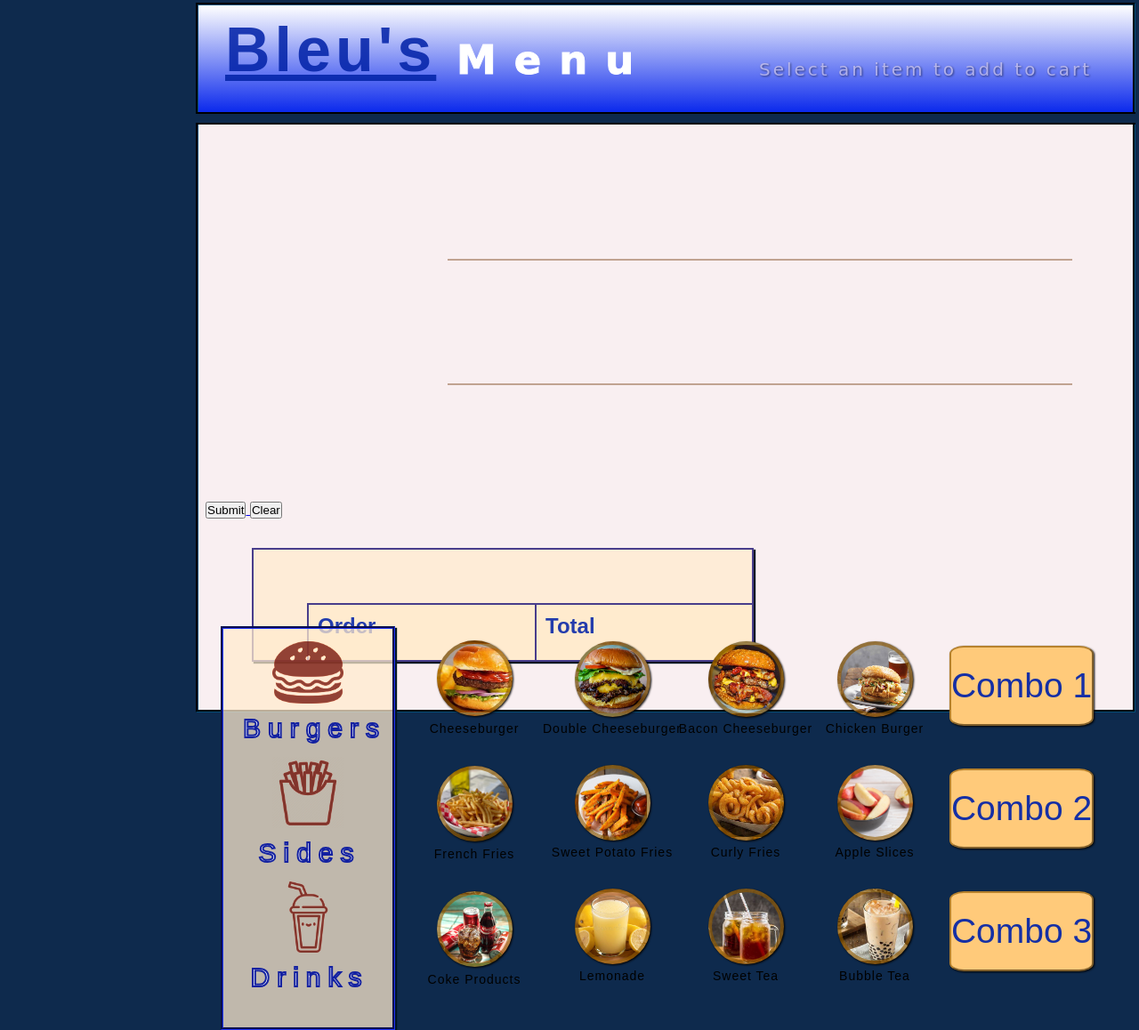
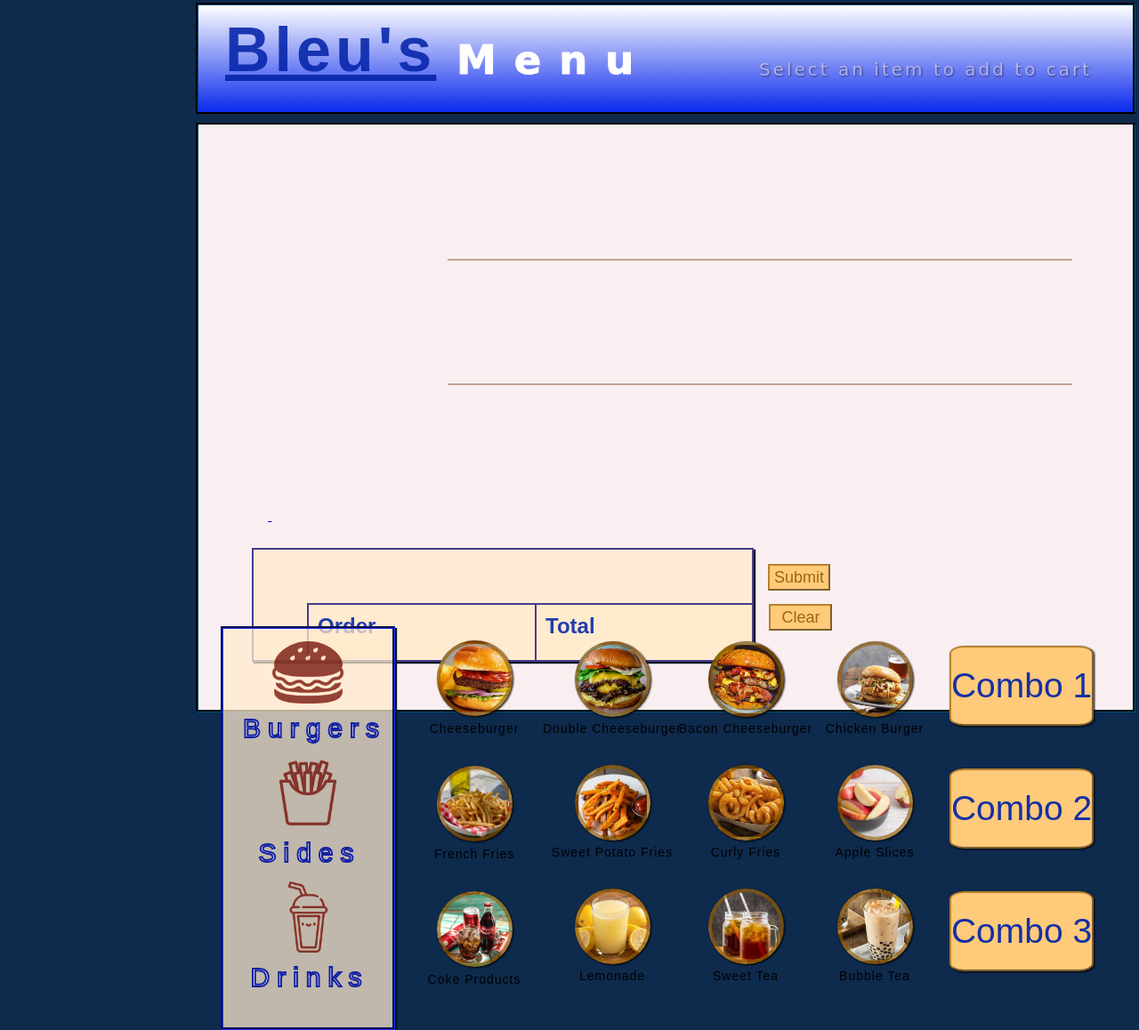
Before and after one commit to GMj86/flaskapp-borger, a Flask app: page / in a window 1280 px wide; the page is wider, and only the part inside the window is pictured. Shown: that part at 89% size. Run offline with Flask 2, Linux system fonts and the light colour scheme.

Commit message:
Update some.css

```diff
--- a/static/some.css
+++ b/static/some.css
@@ -85,6 +85,30 @@
     height:25vh;
     top: 550px;
     margin:auto;
+}
+
+.cartbox .button1  {
+    width: 70px;
+    height: 30px;
+    left: 632px;
+    top: 70px;
+    position: relative;
+    font-size: 18px;
+    background-color: rgb(255, 202, 122);
+    border-color: rgba(143, 89, 2, 0.638);
+    color:rgba(143, 89, 2, 0.879);
+}
+
+.cartbox .button2  {
+    width: 71px;
+    height: 30px;
+    left: 559px;
+    top: 115px;
+    position: relative;
+    font-size: 18px;
+    background-color: rgb(255, 202, 122);
+    border-color: rgba(143, 89, 2, 0.638);
+    color:rgba(143, 89, 2, 0.879);
 }
 
 .cart h2{
```
